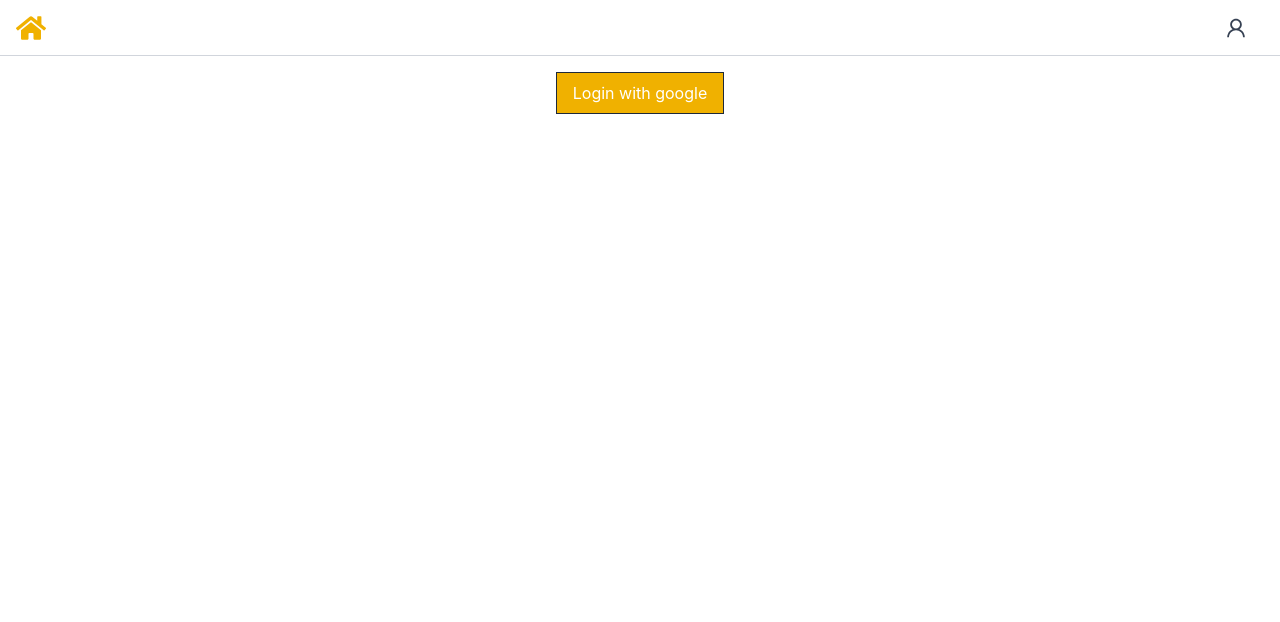
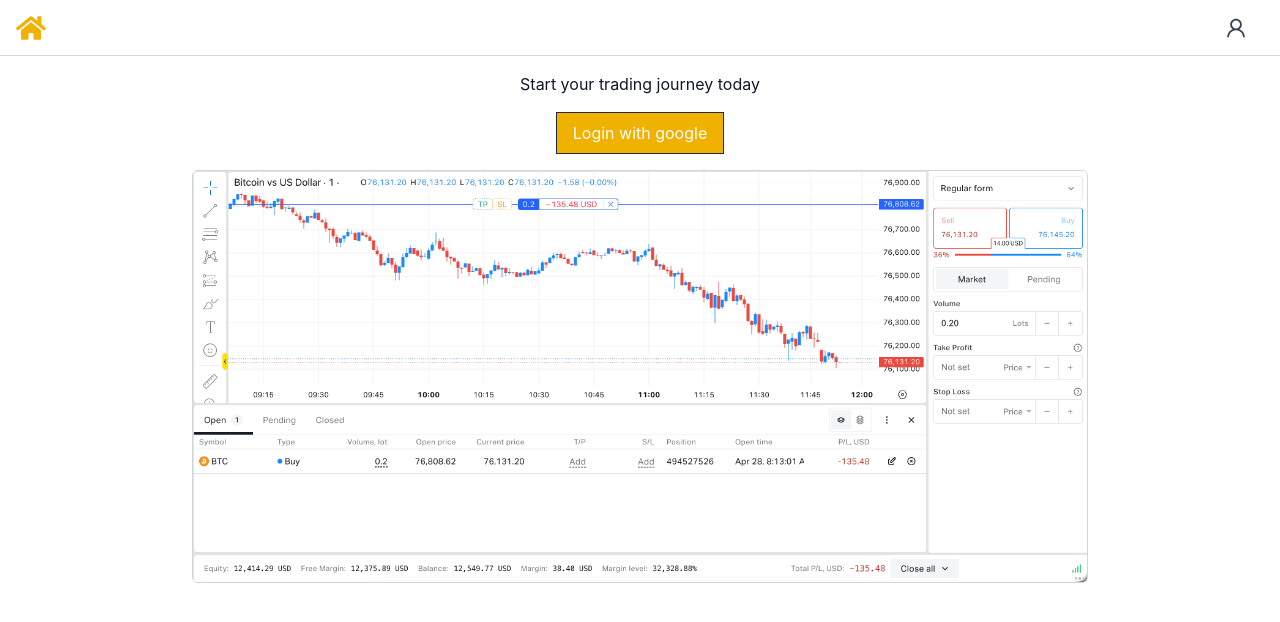
Before and after one commit to ankit0tech/exness, a React (Vite) app in the folder frontend/: page /login in a window 1280 px wide. Shown: the top 622 px of the page. Built offline with nearby package versions, Linux system fonts and the light colour scheme; no server answers.

Commit message:
added image in login page

```diff
--- a/frontend/src/pages/Login.tsx
+++ b/frontend/src/pages/Login.tsx
@@ -4,6 +4,7 @@
 import { jwtDecode } from "jwt-decode";
 import { enqueueSnackbar } from "notistack";
 import { useNavigate } from "react-router-dom";
+import tradingImg from "../assets/trading.png";
 
 
 interface JwtPayload {
@@ -50,10 +51,20 @@
 
 
     return (
-        <div className="flex flex-col w-full min-w-[320px] items-center p-4">
+        <div className="flex flex-col gap-4 w-full min-w-[320px] items-center p-4">
+
+            <div className="mx-auto text-md text-gray-900">Start your trading journey today</div>
+
             <Button onClick={login} >
                 Login with google
             </Button>
+
+            <img
+                src={tradingImg}
+                alt="Trading illustrations"
+                className="w-full max-w-4xl h-auto object-contain border border-gray-300 rounded-md"
+            />
+
         </div>
     );
 }
```
Also changed, not shown: frontend/src/assets/trading.png (added).
